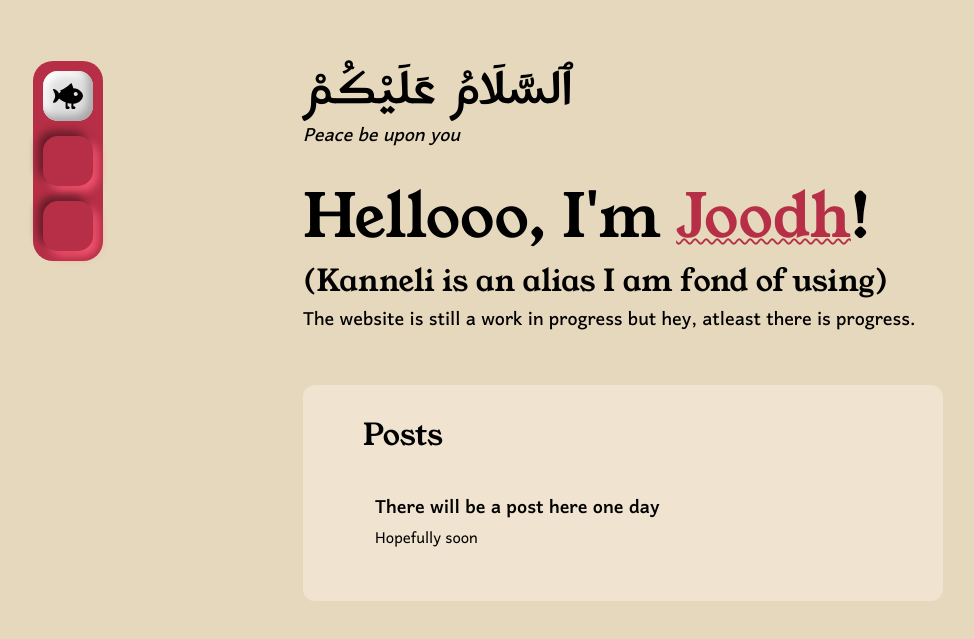
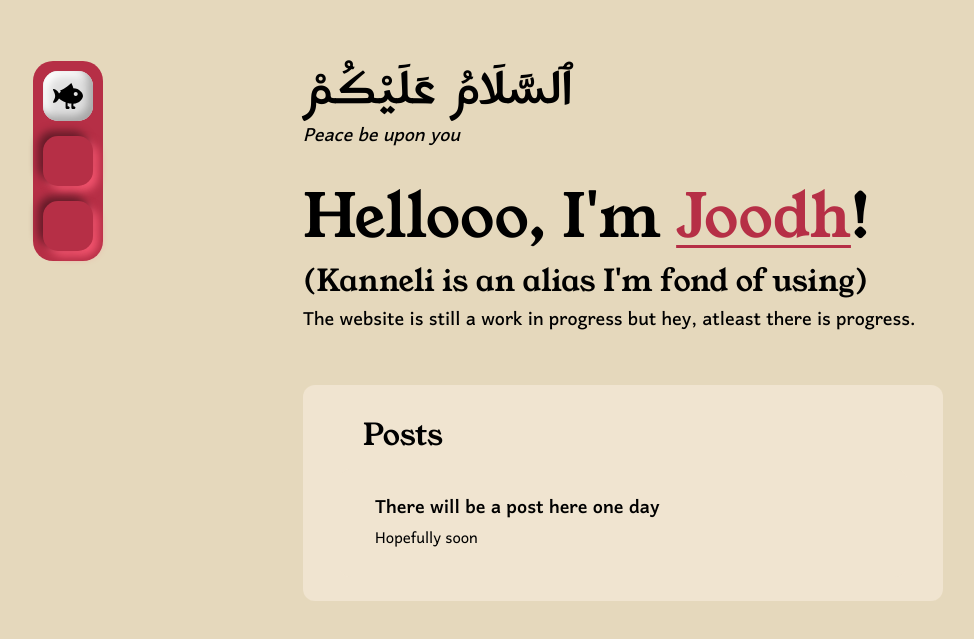
Before and after one commit to Kanneli/joodhahmednaseer, a SvelteKit app: page / in a window 1280 px wide. Shown: the part 139-778 px from the top of the page, without its empty margins (17-991 px from the left). Built offline with nearby package versions, Linux system fonts and the light colour scheme; what @iconify/tailwind4 would draw is missing.

Commit message:
minor title page fix

```diff
--- a/src/routes/+page.svelte
+++ b/src/routes/+page.svelte
@@ -9,7 +9,7 @@
             Hellooo, I'm <a class="link" href="/about">Joodh</a>!
         </h1>
         <h2 class="subtitle">
-            (Kanneli is an alias I am fond of using)
+            (Kanneli is an alias I'm fond of using)
         </h2>
     </div>
 
--- a/src/routes/layout.css
+++ b/src/routes/layout.css
@@ -41,5 +41,5 @@
 }
 
 @utility link {
-    @apply text-secondary hover:text-secondary-light underline decoration-wavy decoration-inherit decoration-2 transition-colors
+    @apply text-secondary hover:text-secondary-light underline underline-offset-8 decoration-solid decoration-inherit decoration-3 transition-colors
 }
```
